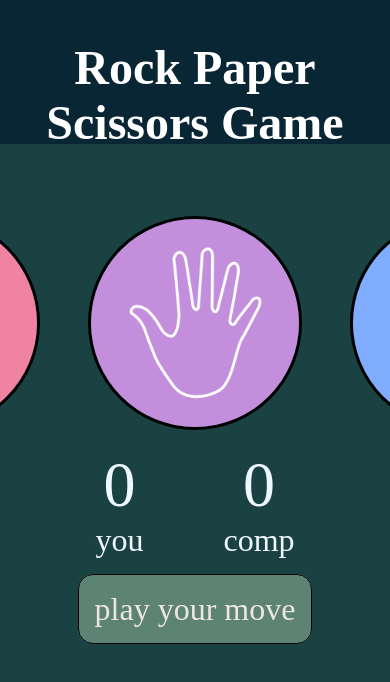
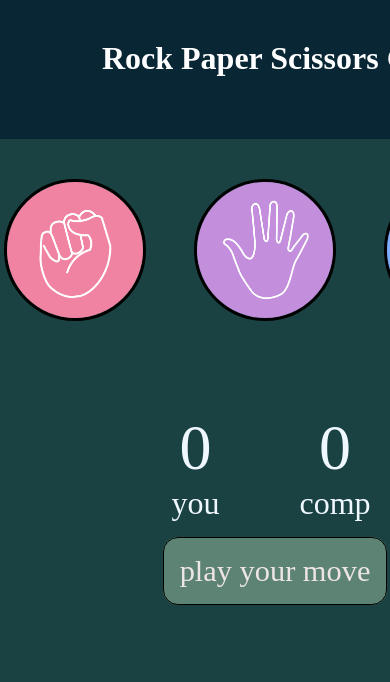
Before and after one commit to praveen-kumar-ketavat/Rock_Paper_Scissors_Game, a plain HTML site: page index.html in a window 390 px wide. Shown: the top 682 px of the page. Drawn offline with Linux system fonts and the light colour scheme.

Commit message:
made responsive

```diff
--- a/style.css
+++ b/style.css
@@ -71,3 +71,83 @@ img{
     margin-top:2rem;
     font-size: 1.5rem;
 }
+@media (max-width:1030px){
+    h1{
+        height:4rem;
+        padding:1.5rem;
+        padding-top:2rem;
+        font-size:3rem;
+    }
+    .choices{
+        margin-top: 2.5rem;
+        margin-left:5rem;
+    }
+    #msg{
+        font-size: 1.9rem;
+    }
+}
+@media (max-width:790px){
+    h1{
+        height:4rem;
+        padding:1.5rem;
+        padding-top:2rem;
+        font-size:3rem;
+    }
+    .choices{
+        margin-top: 2.5rem;
+        margin-left:5rem;
+    }
+    #msg{
+        font-size: 1.9rem;
+    }
+}
+@media (max-width:430px){
+    h1{
+        height:4rem;
+        width:500px;
+        padding:2.2rem;
+        padding-top:2.5rem;
+        font-size:2rem;
+    }
+    .choices{
+        margin-left:13.3rem;
+    }
+    img{
+        height:8.5rem;
+        width:8.5rem;
+    }
+    .scores{
+        margin-left:9.5rem;
+
+    }
+    .msg-box{
+        margin-left:10rem;
+    }
+    .choice-msg{
+        margin-left:10rem;
+    }
+}
+@media (max-width:380px){
+    .choices{
+        margin-left:17rem;
+    }
+    .scores{
+        margin-left:10rem;
+
+    }
+    .msg-box{
+        margin-left:10rem;
+    }
+    .choice-msg{
+        margin-left:10rem;
+        font-size: 1.5rem;
+    }
+}
+@media (max-width:330px){
+    .choices{
+        margin-left:17.5rem;
+    }
+    #msg{
+        font-size: 1.9rem;
+    }
+}
```
